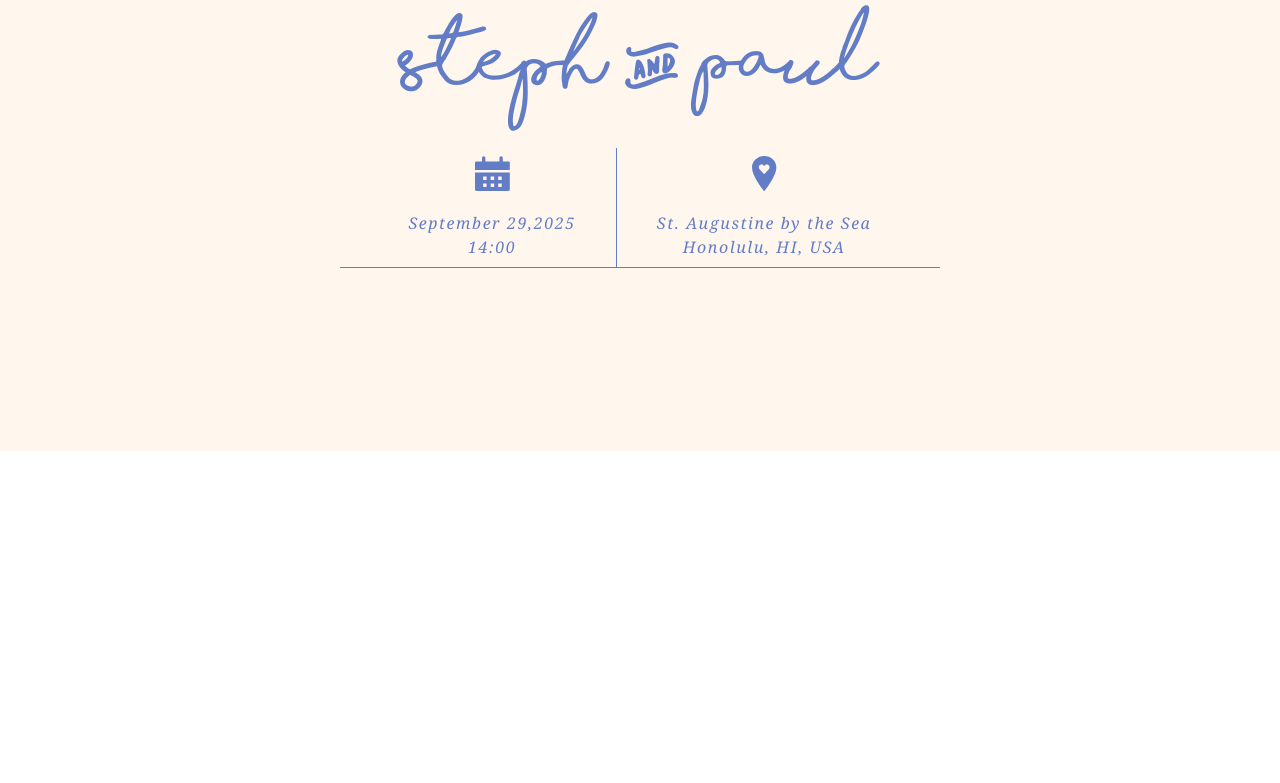
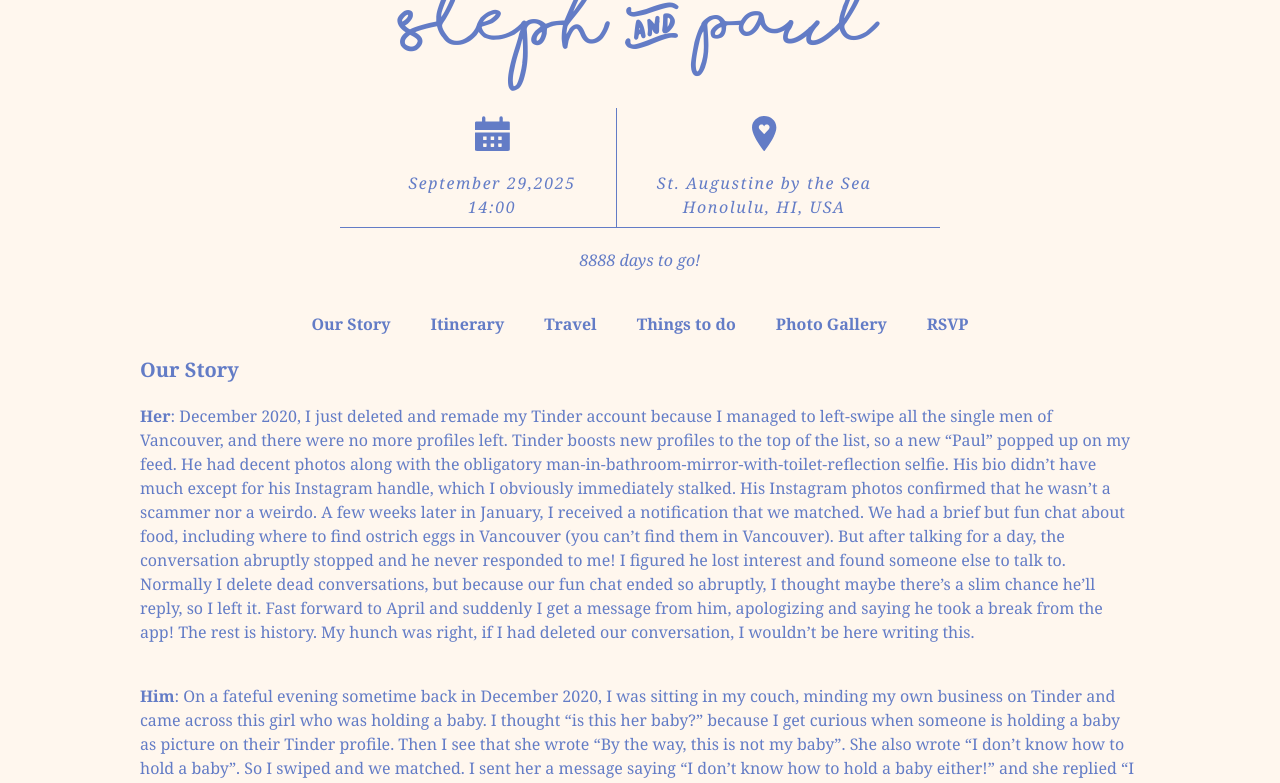
Before and after one commit to codingcapy/capyshroom, a React (Vite) app in the folder frontend/: page /stephandpaul in a window 1280 px wide. Shown: the part 373-1156 px from the top of the page. Before the commit the page ends 824 px from the top, so only its background shows below. Built offline with nearby package versions, Linux system fonts and the light colour scheme.

Commit message:
feat: build website

```diff
--- a/frontend/src/pages/WebsitePage.tsx
+++ b/frontend/src/pages/WebsitePage.tsx
@@ -1,13 +1,120 @@
 import weddingImg from "/wedding_img.png";
-import imgTitle from "/image_title.png";
 import Header from "../components/Header";
+import itinary from "/website_itinerary.svg";
 
 export default function WebsitePage() {
     return (
         <div>
-            <img src={weddingImg} alt="" className="mx-auto pt-20" />
+            <img src={weddingImg} alt="" className="mx-auto pt-10" />
             <div className="w-[600px] mx-auto">
                 <Header />
+            </div>
+            <p className="text-center italic pt-5 pb-10">8888 days to go!</p>
+            <div className="flex flex-col max-w-[1000px] mx-auto">
+                <div className="flex mx-auto font-bold">
+                    <div className="px-5">Our Story</div>
+                    <div className="px-5">Itinerary</div>
+                    <div className="px-5">Travel</div>
+                    <div className="px-5">Things to do</div>
+                    <div className="px-5">Photo Gallery</div>
+                    <div className="px-5">RSVP</div>
+                </div>
+                <div className="text-xl font-bold py-5">Our Story</div>
+                <p>
+                    <span className="font-bold">Her</span>: December 2020, I
+                    just deleted and remade my Tinder account because I managed
+                    to left-swipe all the single men of Vancouver, and there
+                    were no more profiles left. Tinder boosts new profiles to
+                    the top of the list, so a new “Paul” popped up on my feed.
+                    He had decent photos along with the obligatory
+                    man-in-bathroom-mirror-with-toilet-reflection selfie. His
+                    bio didn’t have much except for his Instagram handle, which
+                    I obviously immediately stalked. His Instagram photos
+                    confirmed that he wasn’t a scammer nor a weirdo. A few weeks
+                    later in January, I received a notification that we matched.
+                    We had a brief but fun chat about food, including where to
+                    find ostrich eggs in Vancouver (you can’t find them in
+                    Vancouver). But after talking for a day, the conversation
+                    abruptly stopped and he never responded to me! I figured he
+                    lost interest and found someone else to talk to. Normally I
+                    delete dead conversations, but because our fun chat ended so
+                    abruptly, I thought maybe there’s a slim chance he’ll reply,
+                    so I left it. Fast forward to April and suddenly I get a
+                    message from him, apologizing and saying he took a break
+                    from the app! The rest is history. My hunch was right, if I
+                    had deleted our conversation, I wouldn’t be here writing
+                    this.{" "}
+                </p>
+                <p className="py-10">
+                    <span className="font-bold">Him</span>: On a fateful evening
+                    sometime back in December 2020, I was sitting in my couch,
+                    minding my own business on Tinder and came across this girl
+                    who was holding a baby. I thought “is this her baby?”
+                    because I get curious when someone is holding a baby as
+                    picture on their Tinder profile. Then I see that she wrote
+                    “By the way, this is not my baby”. She also wrote “I don’t
+                    know how to hold a baby”. So I swiped and we matched. I sent
+                    her a message saying “I don’t know how to hold a baby
+                    either!” and she replied “I think you’re supposed to hold it
+                    either like an egg or a football”. Upon reading that, I
+                    immediately knew she was the one. And what does someone do
+                    when they knew she is the one? They get COVID depression and
+                    hide in their cave for months. Until she wrote “If you’re no
+                    longer interested you can tell me like an adult”, which
+                    jolted me back and continued our journey to the present day.
+                </p>
+                <div className="text-xl font-bold py-5 italic">
+                    How did you first meet?
+                </div>
+                <p className="pb-10">
+                    Tinder. Yes it IS possible to find love in a dumpster fire.
+                </p>
+                <div className="text-xl font-bold py-5 italic">
+                    Who swiped right first?
+                </div>
+                <p className="pb-10">
+                    She did! No, he did! Actually, she swiped first.
+                </p>
+                <div className="text-xl font-bold py-5 italic">
+                    Who made the first move? How?
+                </div>
+                <p className="pb-10">
+                    He initiated the conversation, asked her out for sushi in
+                    the park, since dining in wasn’t an option during peak covid
+                    era.
+                </p>
+                <div className="text-xl font-bold py-5 italic">
+                    What's the best meal you have eaten together?
+                </div>
+                <p className="pb-10">
+                    Shake Shack, we're simple folk. Or anything after a 24 hour
+                    fast together, because EVERYTHING tastes great after not
+                    eating for 24 hours. But we never say no to Korean food,
+                    either.
+                </p>
+                <div className="text-xl font-bold py-5 italic">
+                    What's the most memorable trip you have taken together?
+                </div>
+                <p className="pb-10">
+                    Busan for 10 hours! We took the bullet train in, spent the
+                    afternoon at an illustration fair, then explored the famous
+                    Haeundae beach at the end of the day. We took the train back
+                    to Seoul in the evening.
+                </p>
+                <div className="text-xl font-bold py-5 italic">
+                    Who is more likely to get lost?
+                </div>
+                <p className="pb-10">Paul. She meant Stephanie.</p>
+                <div className="text-xl font-bold py-5 italic">
+                    Where are you going for your honeymoon?
+                </div>
+                <p className="pb-10">
+                    Japan next year, to the capybara hotel in Shizuoka.
+                </p>
+                <img src={itinary} alt="" className="mx-auto" />
+                <div className="header-font text-center text-2xl">
+                    itinerary
+                </div>
             </div>
         </div>
     );
```
Also changed, not shown: frontend/public/website_itinerary.svg (added), 6 other files (tests, documents, lock files or other folders).
